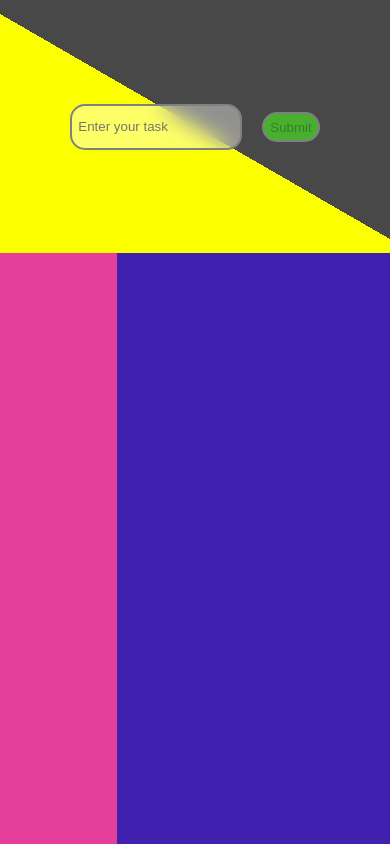
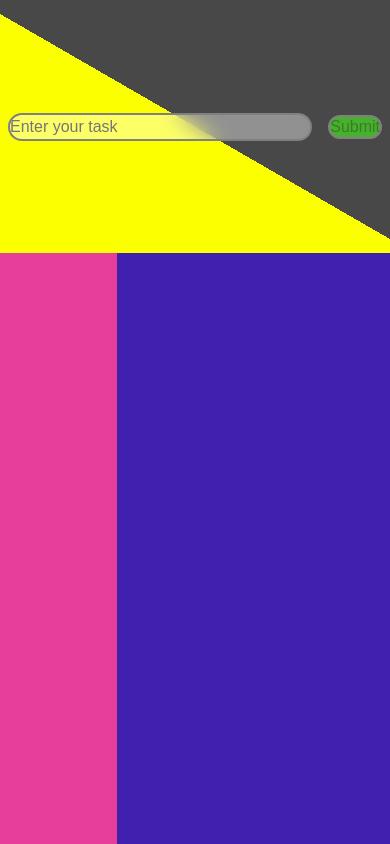
Before and after one commit to Aryak880/toDoApp, a React (Create React App) app: page / in a window 390 px wide. Built offline with nearby package versions, Linux system fonts and the light colour scheme.

Commit message:
fit error and font size

```diff
--- a/src/components/components.css
+++ b/src/components/components.css
@@ -14,8 +14,8 @@ input, button {
     border-radius: 15px;
     outline: none;
     border: solid 2px gray;
-    font-size: 1.rem;
-    padding: 0.6rem;
+    font-size: 2rem;
+    width: fit-content;
 }
 
 input[type="text"]:focus, input[type=text]:active {
@@ -57,8 +57,26 @@ form #Submit {
     background: rgba(199, 199, 39, 0.333);
     backdrop-filter: blur(10px);
     padding: 1rem;
+    font-size: 2rem;
 }
 
 .taskCard button {
     background: rgba(236, 24, 24, 0.685);
 }
+
+
+@media only screen and (max-width: 600px) {
+
+    html {
+        font-size: 8px;
+    }
+
+    form #inputTask {
+        width: 90%;
+    }
+
+    .taskCard{
+        width: 90%;
+    }
+
+}
--- a/src/components/toDoFunction.js
+++ b/src/components/toDoFunction.js
@@ -30,7 +30,7 @@ const ToDoFunction = () => {
         setText('')
     }
 
-    let tasks = taskArray.map(e => <TaskCard time={e.time} text={e.text} handleDelete={handleDelete}/>)
+    let tasks = taskArray.map(e => <TaskCard key={e.time} time={e.time} text={e.text} handleDelete={handleDelete}/>)
 
     return (
         <div className="container">
```
